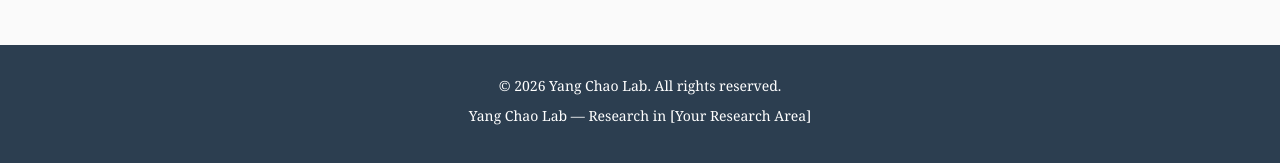
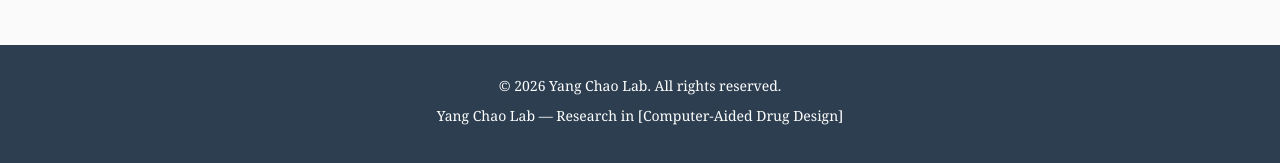
Before and after one commit to cyangNYU/yang_lab.github.io, a Jekyll site: the page built from index.md, in a window 1280 px wide and 1170 px high. Shown: the part 1004-1167 px from the top of the window. Built offline with Jekyll 4.4.1, drawn with Linux system fonts in a browser that asks for light colours.

Commit message:
update config

```diff
--- a/_config.yml
+++ b/_config.yml
@@ -1,6 +1,6 @@
 # Jekyll Configuration
 title: Yang Chao Lab
-description: "Research in [Your Research Area]"
+description: "Research in [Computer-Aided Drug Design]"
 url: "https://cyangNYU.github.io"
 baseurl: "/yang_lab.github.io"
 
```
